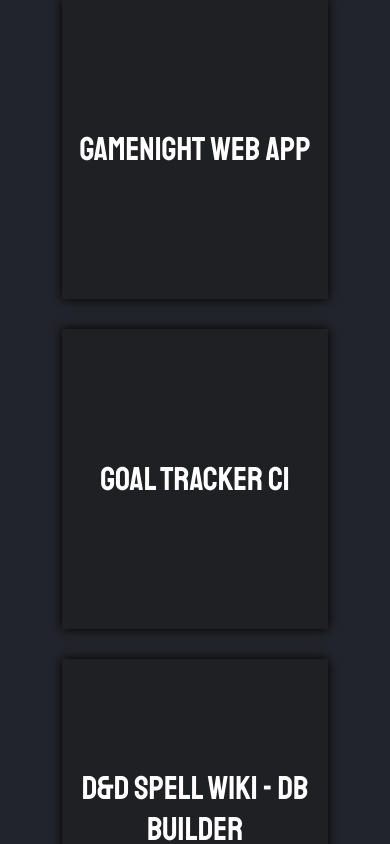
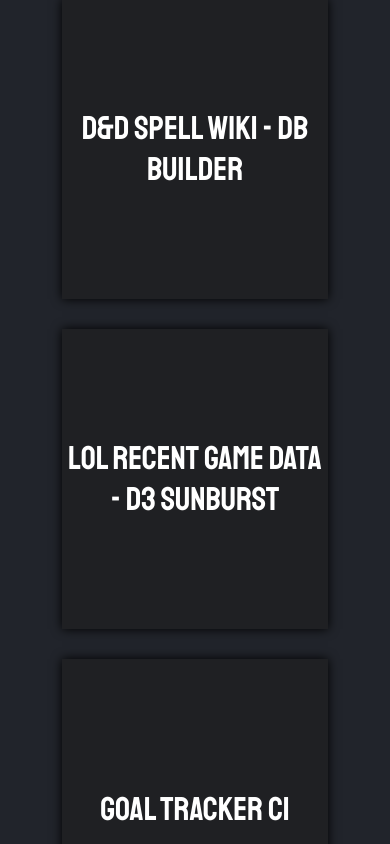
Before and after one commit to chasewhitney/portfolio, a React (Create React App) app: page / in a window 390 px wide. Shown: the part 1180-2024 px from the top of the page. Built offline with nearby package versions, Linux system fonts and the light colour scheme.

Commit message:
page now responsive

```diff
--- a/src/Card.js
+++ b/src/Card.js
@@ -34,11 +34,7 @@
   if (data.image) {
     return (
       <>
-        <img
-          src={require(`./img/${data.image}`)}
-          className="modal__image"
-          alt=""
-        />
+        <img src={require(`./img/${data.image}`)} className="modal__image" />
       </>
     );
   } else {
@@ -95,10 +91,11 @@
     setIsOpen(false);
   }
 
-  // <div className="project__card--stack">
+  // <div className="project__card__content--stack">
   //   <div className="stack--label">Stack</div>
   //   {renderStack(data.stack)}
   // </div>
+
   return (
     <>
       <div className="project__card" onClick={openModal}>
@@ -111,7 +108,7 @@
         style={customStyles}
         contentLabel="Example Modal"
       >
-        <div className="project__card__modal flex-row">
+        <div className="project__card__modal">
           <div className="modal__imageContainer">{renderImage(data)}</div>
           <div className="modal__content__container flex-column">
             <div className="modal__name">{data.name}</div>
--- a/src/projectData.json
+++ b/src/projectData.json
@@ -12,9 +12,7 @@
       "Passport",
       "Google OAuth 2.0",
       "Axios",
-      "Lodash",
-      "HTML/CSS",
-      "Styled-components"
+      "HTML/CSS"
     ],
     "about": "Web application which allows the user to log in using Google OAuth and track meals. Nutritional information can be entered manually, pulled from the Nutritionix API by means of a search bar and dropdown menu, or entered automatically from the Favorites list. The application will display daily calorie, fat, carbohydrate, fiber, sugar, protein, sodium, and net carb intake for users on a ketogenic diet. Historical daily totals are also available to view.",
     "note": "",
@@ -26,39 +24,40 @@
     "name": "Meal Tracker v2 Back End",
     "stack": ["Express", "Node", "MongoDB"],
     "techs": [
+      "Node",
       "Express",
-      "Node",
       "MongoDB",
       "Mongoose",
       "Jsonwebtoken",
-      "Bcryptjs",
       "Joi",
       "Winston@2",
       "Jest"
     ],
-    "about": "New back end for the next iteration of the Meal-Tracker app. Upgrades include logging, error-handling, unit and integration testing",
+    "about": "New back end for the next iteration of the Meal-Tracker app. Upgrades include logging, error-handling, unit and integration testing, and validation",
     "note": "",
     "demoLink": "",
     "codeLink": "https://github.com/chasewhitney/ct-backend",
     "image": ""
   },
   {
-    "name": "GameNight Web App",
-    "stack": ["Angular", "Express", "Node", "MongoDB"],
-    "techs": [
-      "Angular 1.6",
-      "Express",
-      "Node",
-      "MongoDB",
-      "Passport",
-      "Nodemailer",
-      "HTML/CSS"
-    ],
-    "about": "This app was my final solo project at Prime Digital Academy. Allows users to create, manage, search for, and apply to attend local gaming/sports events. Events are created as either a board game, video game, or outdoor event. Created events appear in a Google Maps UI which can be interacted with, allowing users to review event details, save the event to a My Events section and request approval from the host to attend the event. Once the event host approves a request to attend, the approved user has access to the event's address.",
-    "note": "Because Google Maps now charges for use, app demo is no longer available.",
+    "name": "D&D Spell Wiki - DB Builder",
+    "stack": ["Node"],
+    "techs": ["Node", "Axios", "fs"],
+    "about": "Queries D&D 5e API and writes spell data for all Dungeons & Dragons 5th edition spells to spellData.json",
+    "note": "",
     "demoLink": "",
-    "codeLink": "https://github.com/chasewhitney/gamenight",
-    "image": ""
+    "codeLink": "https://github.com/chasewhitney/dbBuilder-DnDSpells",
+    "image": "dndspells.png"
+  },
+  {
+    "name": "LoL Recent Game Data - D3 Sunburst",
+    "stack": ["Angular", "Express", "Node"],
+    "techs": ["Angular 1.6", "Express", "Node", "D3", "HTML/CSS"],
+    "about": "Takes a League of Legends summoner name and displays an interactive sunburst as a visual representation of the results of the player's recently-played matches.",
+    "note": "",
+    "demoLink": "https://riotapid3.herokuapp.com",
+    "codeLink": "https://github.com/chasewhitney/riotapi-v2",
+    "image": "riotapi.png"
   },
   {
     "name": "Goal Tracker CI",
@@ -81,33 +80,21 @@
     "image": ""
   },
   {
-    "name": "D&D Spell Wiki - DB Builder",
-    "stack": ["Node"],
-    "techs": ["Axios", "fs"],
-    "about": "Queries D&D 5e API and writes spell data for all Dungeons & Dragons 5th edition spells to spellData.json",
-    "note": "",
+    "name": "GameNight Web App",
+    "stack": ["Angular", "Express", "Node", "MongoDB"],
+    "techs": [
+      "Angular 1.6",
+      "Express",
+      "Node",
+      "MongoDB",
+      "Passport",
+      "Nodemailer",
+      "HTML/CSS"
+    ],
+    "about": "This app was my final solo project at Prime Digital Academy. Allows users to create, manage, search for, and apply to attend local gaming/sports events. Events are created as either a board game, video game, or outdoor event. Created events appear in a Google Maps UI which can be interacted with, allowing users to review event details, save the event to a My Events section and request approval from the host to attend the event. Once the event host approves a request to attend, the approved user has access to the event's address.",
+    "note": "Because Google Maps now charges for use, app demo is no longer available.",
     "demoLink": "",
-    "codeLink": "https://github.com/chasewhitney/dbBuilder-DnDSpells",
-    "image": "dndspells.png"
-  },
-  {
-    "name": "LoL Recent Game Data - D3 Sunburst",
-    "stack": ["Angular", "Express", "Node"],
-    "techs": ["Angular 1.6", "Express", "Node", "d3", "HTML/CSS"],
-    "about": "Takes a League of Legends summoner name and displays a sunburst as an interactive visual representation of the results of the player's recently-played matches.",
-    "note": "",
-    "demoLink": "https://riotapid3.herokuapp.com",
-    "codeLink": "https://github.com/chasewhitney/riotapi-v2",
-    "image": "riotapi.png"
-  },
-  {
-    "name": "Portfolio Page",
-    "stack": ["React"],
-    "techs": ["React", "HTML/CSS", "SASS"],
-    "about": "Page to make viewing recent projects easy.",
-    "note": "",
-    "demoLink": "",
-    "codeLink": "https://github.com/chasewhitney/portfolioPage",
+    "codeLink": "https://github.com/chasewhitney/gamenight",
     "image": ""
   }
 ]
--- a/src/sass/main.scss
+++ b/src/sass/main.scss
@@ -328,22 +328,40 @@
   }
 }
 
-.project__card--stack {
-  &--label {
-    font-size: 2.5rem;
-  }
-
-  &--item {
-    font-size: 2.5rem;
-  }
-}
-
 .ReactModal__Content--after-open {
-  width: 70%;
+  width: 90%;
 }
 
 .project__card__modal {
+  display: flex;
   width: 100%;
+  height: 50rem;
+
+  @include respond(pc-big) {
+    height: 60rem;
+  }
+
+  @include respond(pc-bigger) {
+    height: 70rem;
+  }
+
+  @include respond(tab-land) {
+    height: 50rem;
+  }
+
+  @include respond(tab-port) {
+    height: auto;
+    max-height: 80rem;
+    flex-direction: column;
+  }
+
+  @include respond(phone-land) {
+    max-height: 30rem;
+  }
+
+  @include respond(phone-land) {
+    max-height: 60rem;
+  }
 }
 
 .modal__imageContainer {
@@ -354,6 +372,10 @@
   // height: 100%;
   background-color: #191a1d;
   padding: 2rem;
+
+  @include respond(tab-port) {
+    padding: 1rem;
+  }
 }
 
 .modal__image {
@@ -364,6 +386,11 @@
   background-color: #1f2023;
   padding: 2rem;
   min-width: 35%;
+
+  @include respond(tab-port) {
+    padding: 1rem 2rem;
+    max-height: 38rem;
+  }
 }
 
 .modal__name {
@@ -392,7 +419,7 @@
 
 .modal__about__header {
   font-size: 2rem;
-  margin: 1rem 0;
+  margin-top: 1rem;
   color: $default;
 }
 
```
